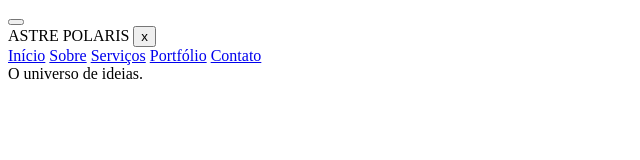
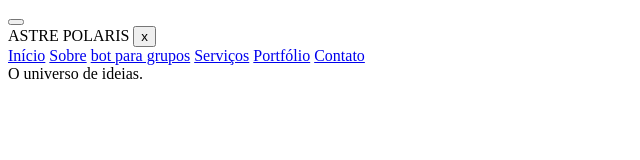
Before and after one commit to its-mymy/astrepolaris, a plain HTML site: page menu/index.html in a window 1280 px wide. Shown: the whole page, without its empty margins (0-640 px from the left). Drawn offline with Linux system fonts and the light colour scheme.

Commit message:
astre polaris

```diff
--- a/menu/index.html
+++ b/menu/index.html
@@ -28,6 +28,7 @@
             <div class="menu-links">
                 <a href="../index.html">Início</a>
                 <a href="../index.html#sobre">Sobre</a>
+                 <a href="../bot/">bot para grupos</a>
                 <a href="../modelos/">Serviços</a>
                 <a href="../portfolio/">Portfólio</a>
                 <a href="../index.html#contato">Contato</a>
```
